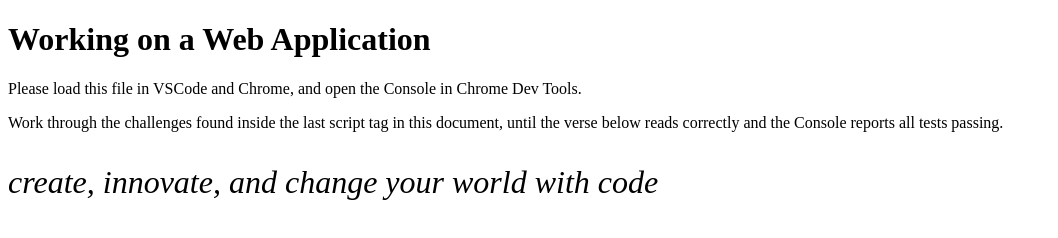
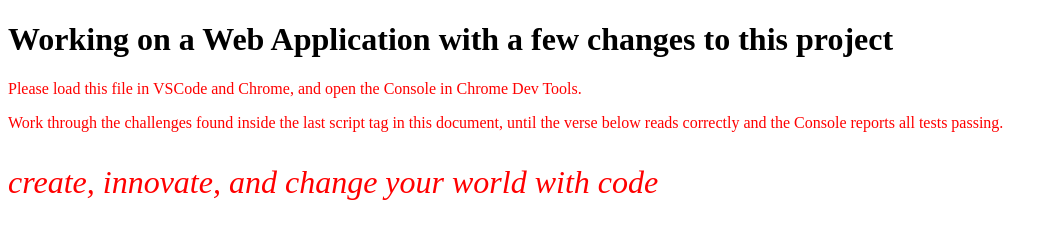
Before and after one commit to stevenschwab/new-sprint-one-repo, a plain HTML site: page index.html in a window 1280 px wide. Shown: the whole page, without its empty margins (0-1058 px from the left). Drawn offline with nearby package versions, Linux system fonts and the light colour scheme.

Commit message:
change h1 tag

```diff
--- a/index.html
+++ b/index.html
@@ -9,11 +9,15 @@
       font-size: 2em;
     }
 
+    p {
+      color: red;
+    }
+
   </style>
 </head>
 
 <body>
-  <h1>Working on a Web Application</h1>
+  <h1>Working on a Web Application with a few changes to this project</h1>
   <p>Please load this file in VSCode and Chrome, and open the Console in Chrome Dev Tools.</p>
   <p>Work through the challenges found inside the last script tag in this document,
     until the verse below reads correctly and the Console reports all tests passing.</p>
```
